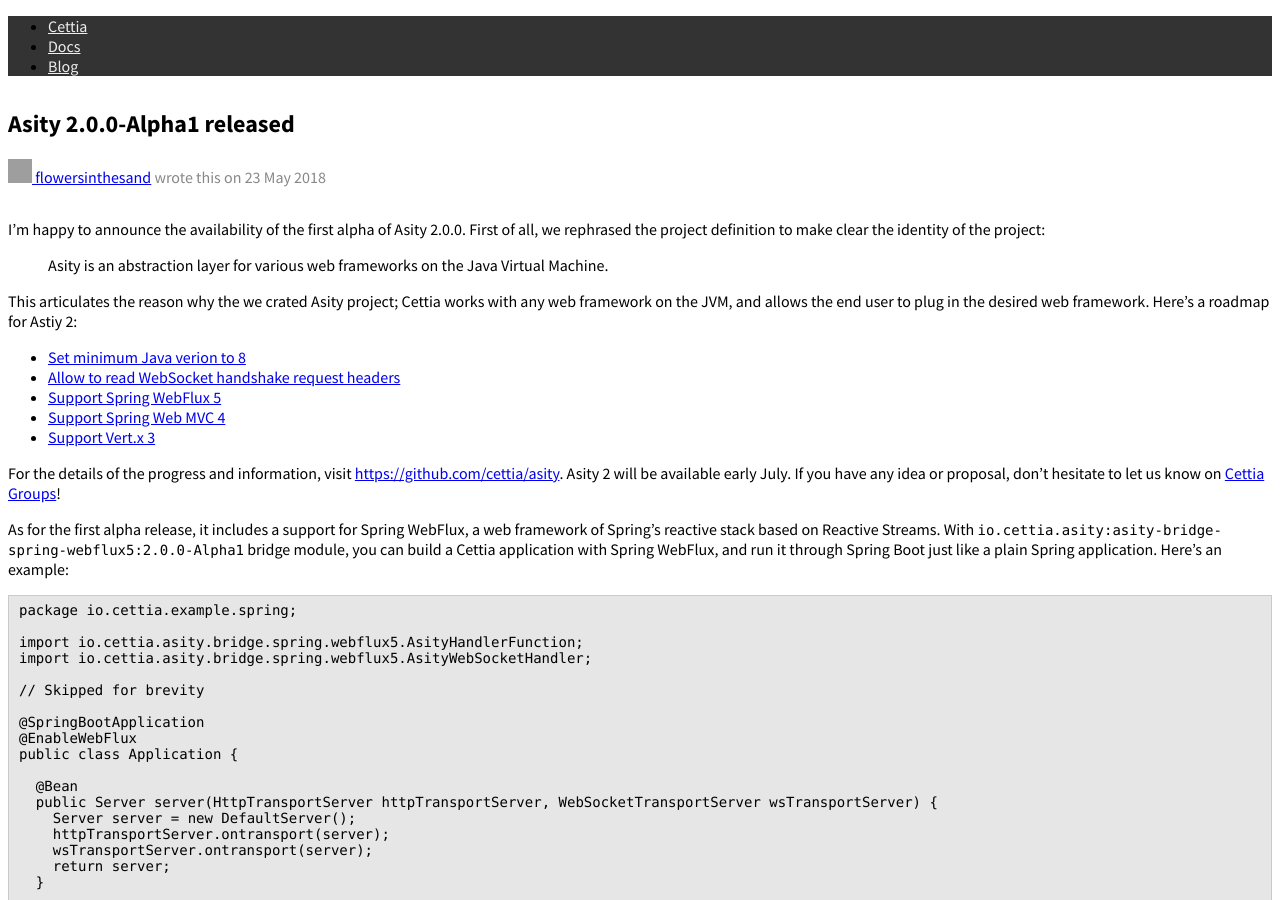
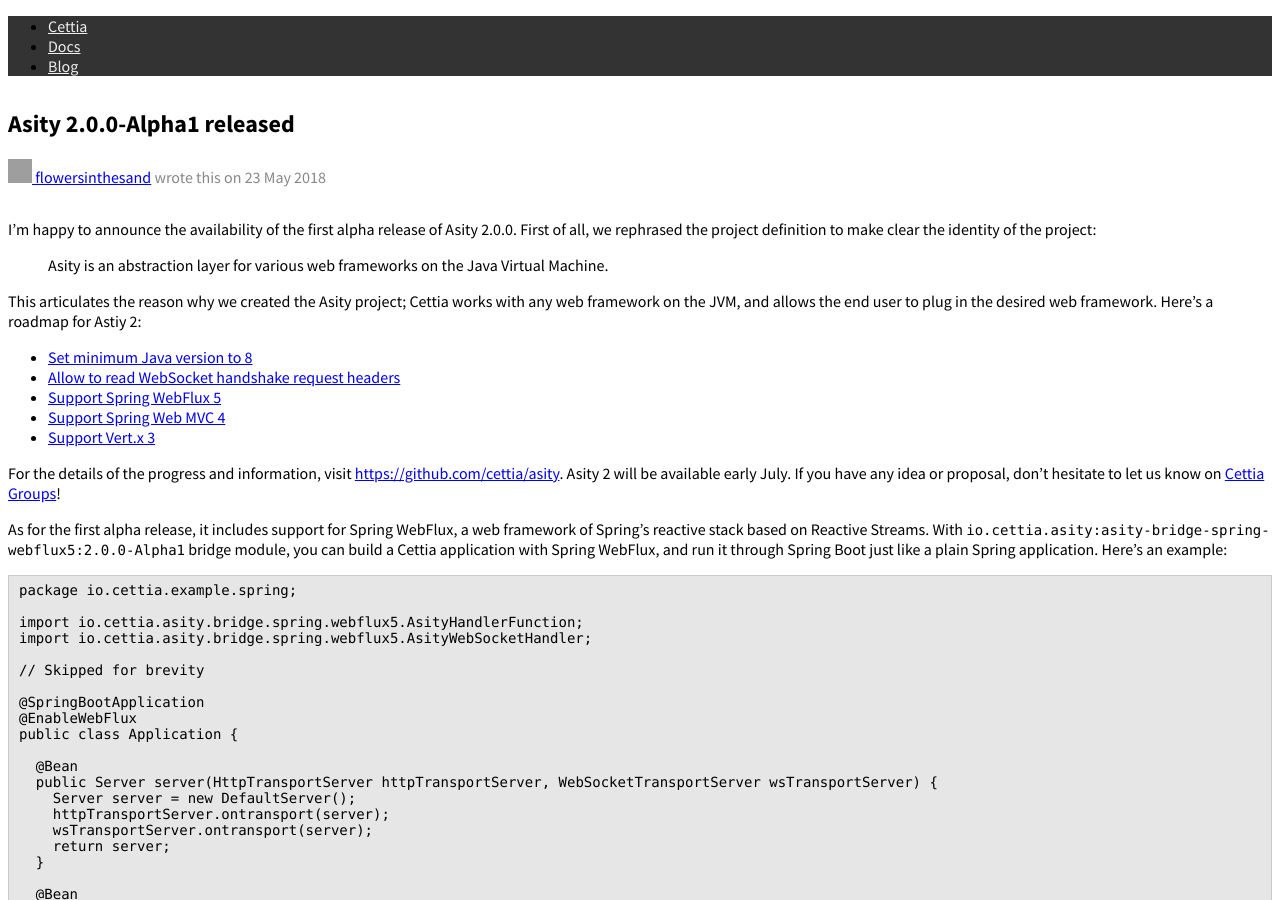
Before and after one commit to cettia/cettia.github.io, a Jekyll site: the page built from _posts/2018-05-23-asity-2-0-0-alpha1-released.md, in a window 1280 px wide and 900 px high. Built offline with Jekyll 4.4.1, drawn with Linux system fonts in a browser that asks for light colours; a style sheet for code colours, icons or effects is not loaded; grey boxes are pictures that could not be loaded.

Commit message:
Proofread the post

````diff
--- a/_posts/2018-05-23-asity-2-0-0-alpha1-released.md
+++ b/_posts/2018-05-23-asity-2-0-0-alpha1-released.md
@@ -4,13 +4,13 @@
 author: flowersinthesand
 ---
 
-I'm happy to announce the availability of the first alpha of Asity 2.0.0. First of all, we rephrased the project definition to make clear the identity of the project:
+I'm happy to announce the availability of the first alpha release of Asity 2.0.0. First of all, we rephrased the project definition to make clear the identity of the project:
 
 > Asity is an abstraction layer for various web frameworks on the Java Virtual Machine.
 
-This articulates the reason why the we crated Asity project; Cettia works with any web framework on the JVM, and allows the end user to plug in the desired web framework. Here's a roadmap for Astiy 2:
+This articulates the reason why we created the Asity project; Cettia works with any web framework on the JVM, and allows the end user to plug in the desired web framework. Here's a roadmap for Astiy 2:
 
-- [Set minimum Java verion to 8](https://github.com/cettia/asity/issues/11)
+- [Set minimum Java version to 8](https://github.com/cettia/asity/issues/11)
 - [Allow to read WebSocket handshake request headers](https://github.com/cettia/asity/issues/12)
 - [Support Spring WebFlux 5](https://github.com/cettia/asity/issues/10)
 - [Support Spring Web MVC 4](https://github.com/cettia/asity/issues/13)
@@ -18,7 +18,7 @@
 
 For the details of the progress and information, visit [https://github.com/cettia/asity](https://github.com/cettia/asity/). Asity 2 will be available early July. If you have any idea or proposal, don't hesitate to let us know on [Cettia Groups](http://groups.google.com/group/cettia)!
 
-As for the first alpha release, it includes a support for Spring WebFlux, a web framework of Spring's reactive stack based on Reactive Streams. With `io.cettia.asity:asity-bridge-spring-webflux5:2.0.0-Alpha1` bridge module, you can build a Cettia application with Spring WebFlux, and run it through Spring Boot just like a plain Spring application. Here's an example:
+As for the first alpha release, it includes support for Spring WebFlux, a web framework of Spring's reactive stack based on Reactive Streams. With `io.cettia.asity:asity-bridge-spring-webflux5:2.0.0-Alpha1` bridge module, you can build a Cettia application with Spring WebFlux, and run it through Spring Boot just like a plain Spring application. Here's an example:
 
 ```java
 package io.cettia.example.spring;
````
